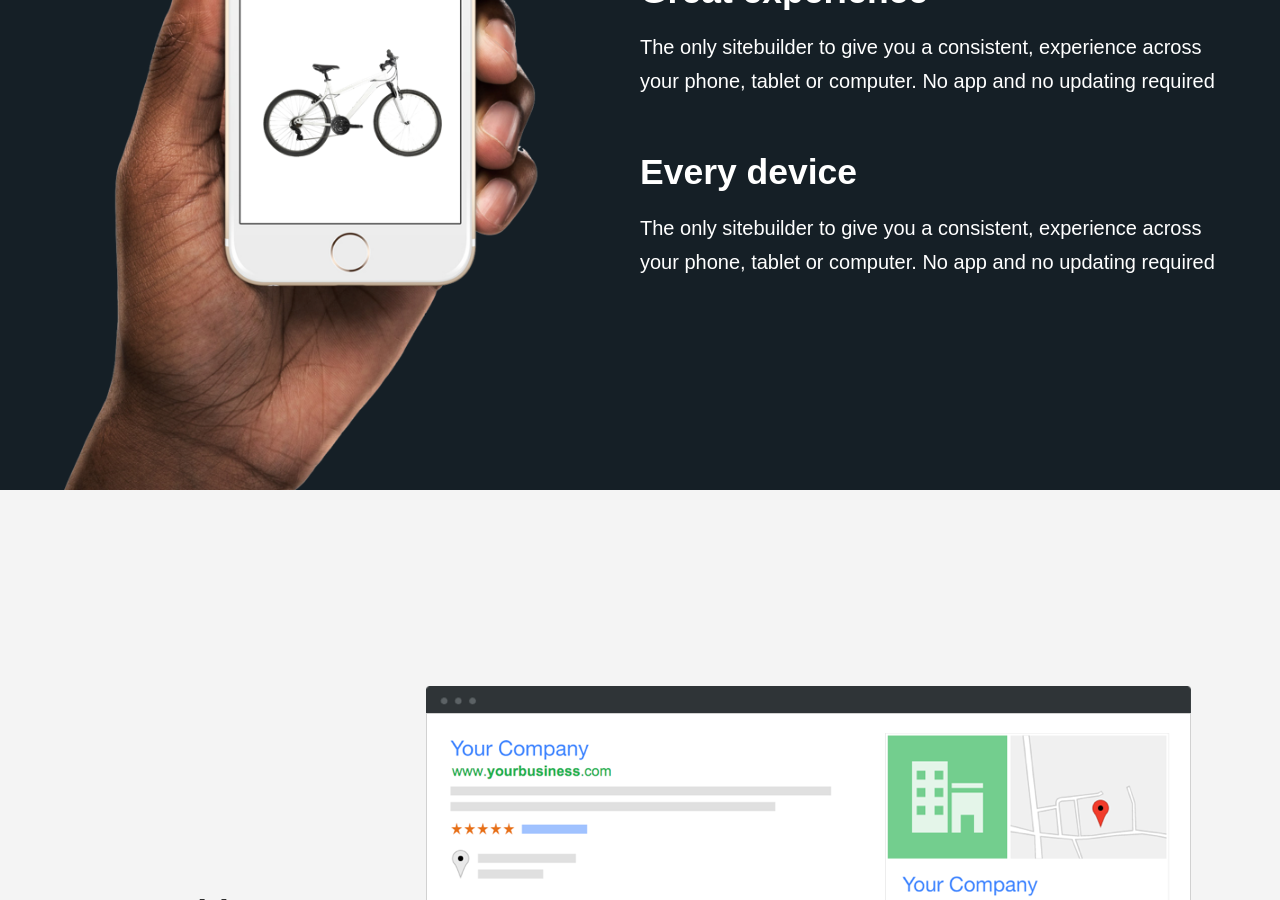
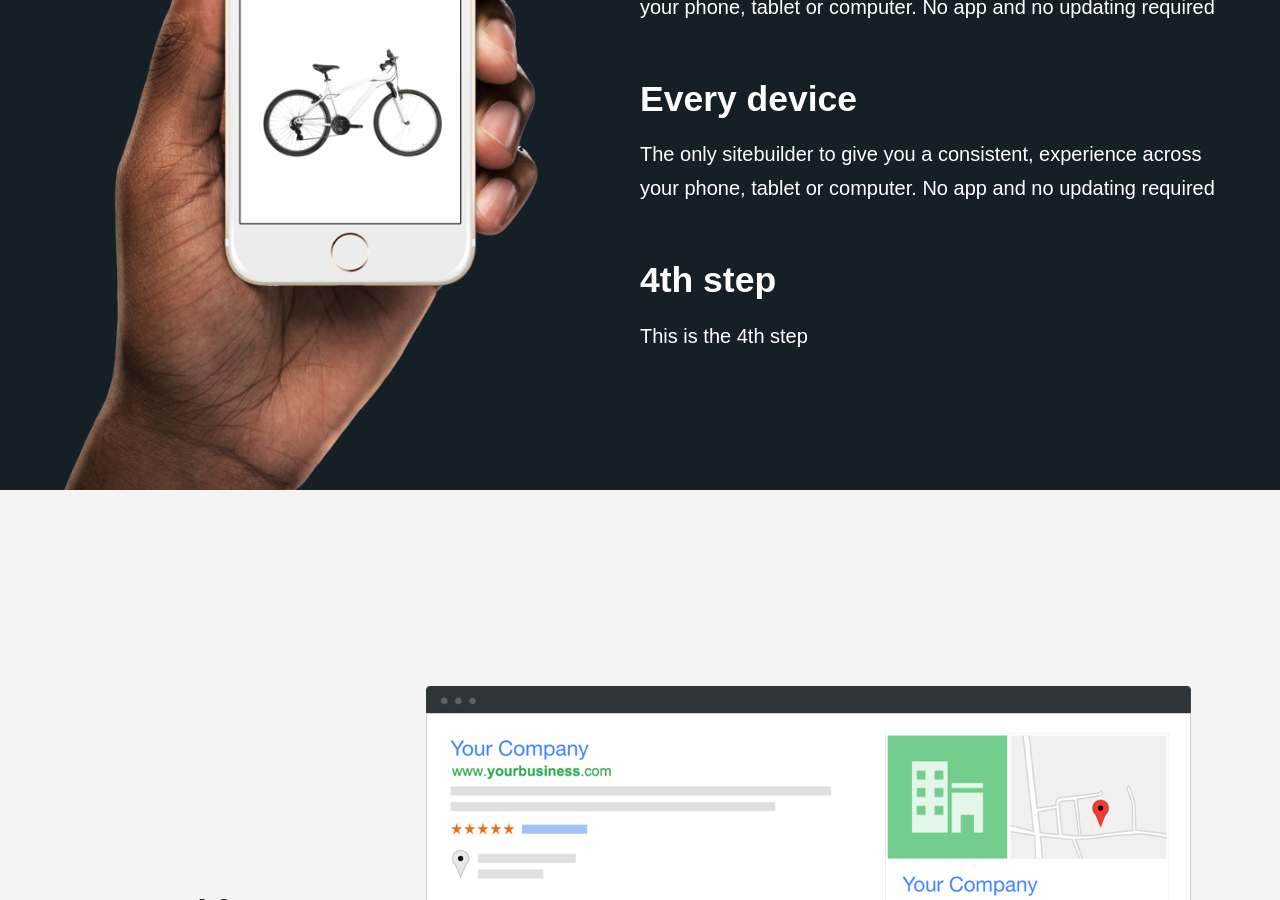
Before and after one commit to basekit-templates/partners-template, a Jekyll site: the page built from index.md, in a window 1280 px wide and 900 px high, scrolled down 2242 px. Built offline with Jekyll 4.4.1, drawn with Linux system fonts in a browser that asks for light colours.

Commit message:
Updated Index

```diff
--- a/index.md
+++ b/index.md
@@ -31,6 +31,8 @@ mobile:
   - title: Every device
     description: The only sitebuilder to give you a consistent, experience across
       your phone, tablet or computer. No app and no updating required
+  - title: 4th step
+    description: This is the 4th step
   background_path:
   background_colour: "#151f26"
   button_line:
```
